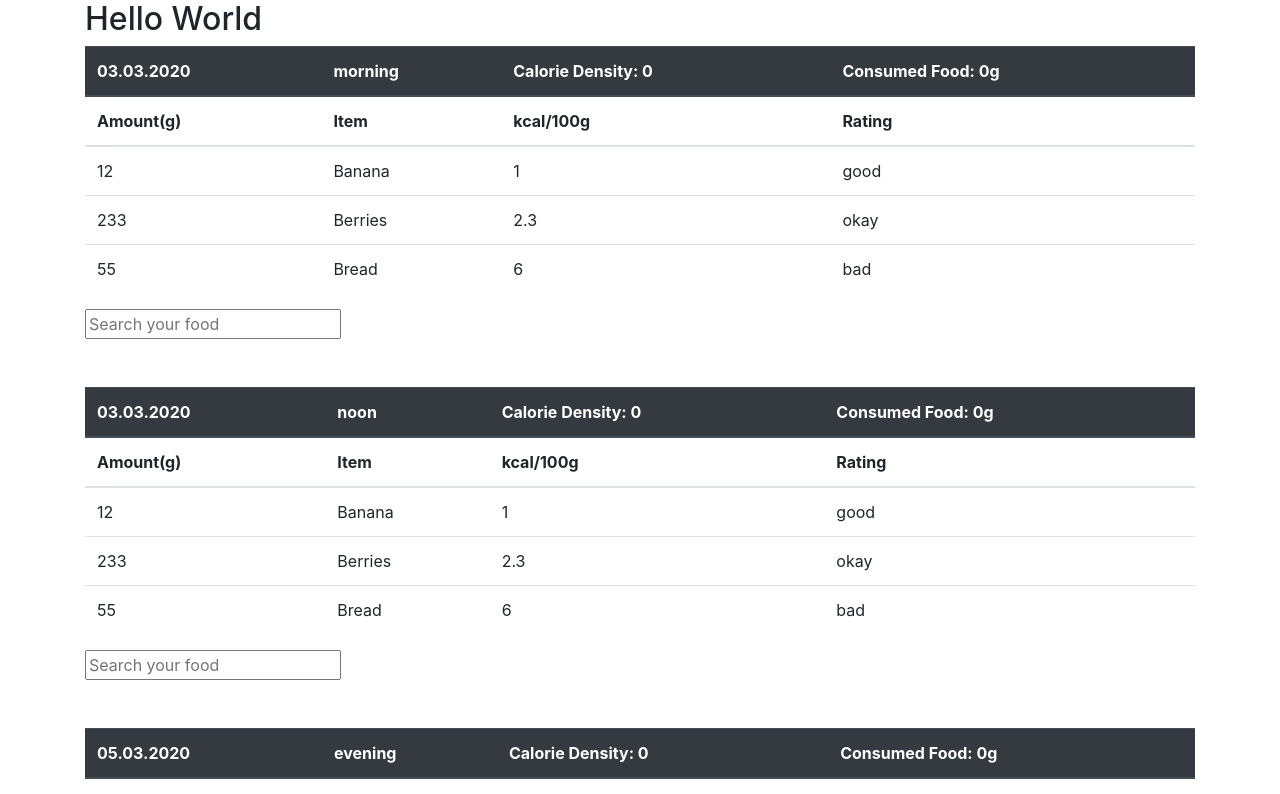
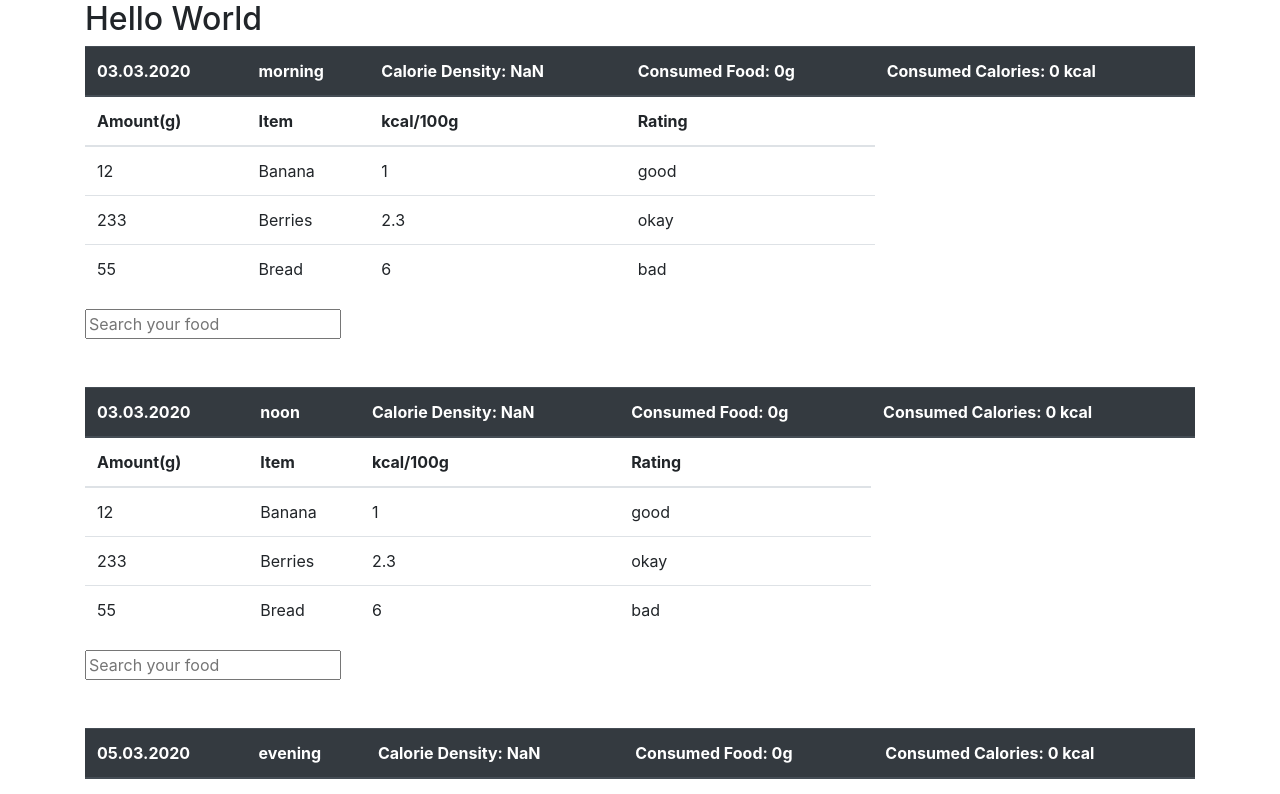
Before and after one commit to MdYeasinSamadArnob/CalorieDensity, a React (Create React App) app in the folder calorie-density/: page / in a window 1280 px wide. Shown: the top 794 px of the page. Built offline with nearby package versions, Linux system fonts and the light colour scheme.

Commit message:
consumed amount

```diff
--- a/calorie-density/src/components/food-list.component.js
+++ b/calorie-density/src/components/food-list.component.js
@@ -10,7 +10,8 @@ export default class FoodList extends Component {
         super(props);
         this.state = {
             calDensity: 0,
-            consumedGramsOfFood: 0
+            consumedGramsOfFood: 0,
+            consumedCalories: 0
         };
     }
 
@@ -22,8 +23,9 @@ export default class FoodList extends Component {
         var cell2 = row.insertCell(1);
         cell2.innerHTML = nf_calories;
         cell1.innerHTML = amount;
-        this.setState({ calDensity: this.state.calDensity + (nf_calories / 100),
-            consumedGramsOfFood: Number(this.state.consumedGramsOfFood) + Number(amount)})
+        this.setState({
+            consumedGramsOfFood: Number(this.state.consumedGramsOfFood) + Number(amount),
+            consumedCalories: Number(this.state.consumedCalories) + Number(nf_calories * (amount / 100))})
     }
 
     render() {
@@ -35,8 +37,9 @@ export default class FoodList extends Component {
                         <tr>
                             <th scope="col">{this.props.date}</th>
                             <th scope="col"> {this.props.daytime}</th>
-                            <th scope="col">Calorie Density: {this.state.calDensity}</th>
+                            <th scope="col">Calorie Density: {this.state.consumedCalories / this.state.consumedGramsOfFood}</th>
                             <th scope="col">Consumed Food: {this.state.consumedGramsOfFood}g</th>
+                            <th scope="col">Consumed Calories: {this.state.consumedCalories} kcal</th>
                         </tr>
                     </thead>
                     <thead>
```
